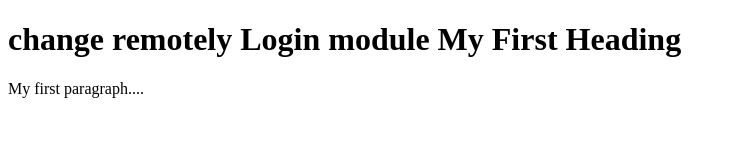
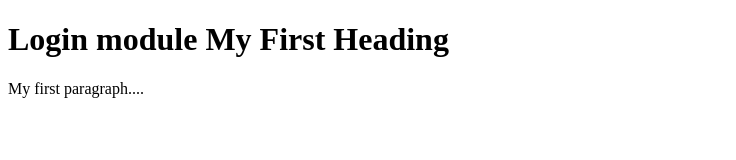
Before and after one commit to shruthisamudrala/myApp, a plain HTML site: page index.html in a window 1280 px wide. Shown: the whole page, without its empty margins (0-736 px from the left). Drawn offline with Linux system fonts and the light colour scheme.

Commit message:
index.html

```diff
--- a/index.html
+++ b/index.html
@@ -3,7 +3,7 @@
 
 <body>
 
-    <h1> change remotely Login module My First Heading</h1>
+    <h1> Login module My First Heading</h1>
     <p>My first paragraph....</p>
 
 </body>
```
